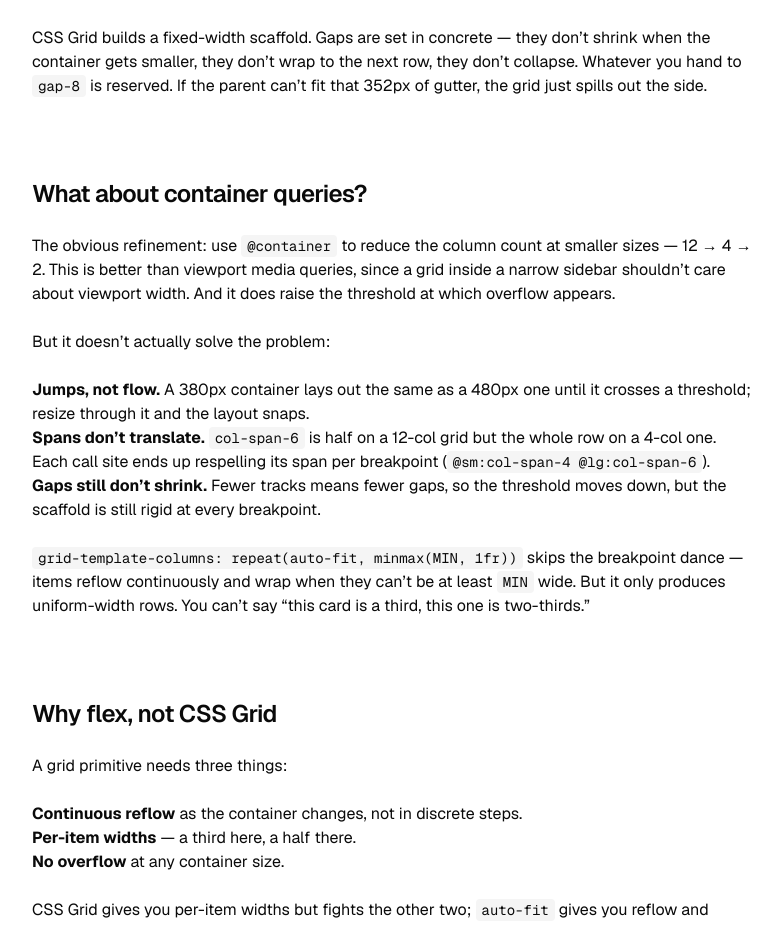
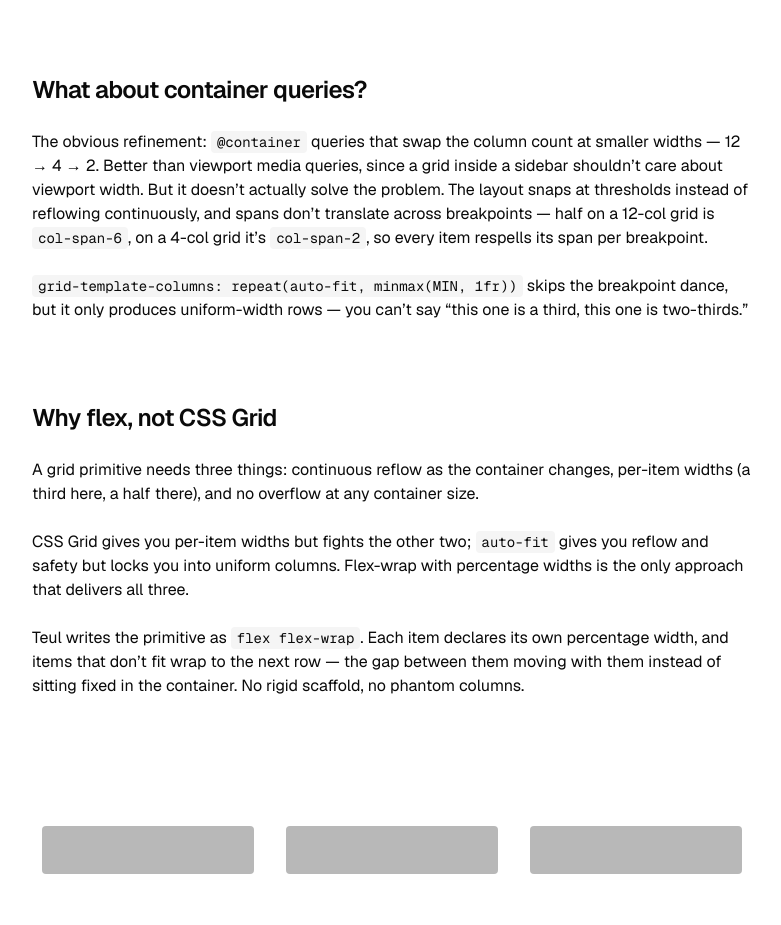
Before and after one commit to jooohyunpark/teul, a Next.js app: page /grid-problem in a window 1280 px wide. Shown: the part 1302-2227 px from the top of the page, without its empty margins (248-1029 px from the left). Built offline with nearby package versions, Linux system fonts and the light colour scheme.

Commit message:
Tighten grid-problem prose
Fold bullet lists into paragraphs in the container-queries and
"Why flex" sections, drop the redundant gap-rigidity callback that
repeated the scaffold point, and fix the col-span mapping example
(half on a 4-col grid is col-span-2, not col-span-6).

```diff
--- a/app/grid-problem/page.tsx
+++ b/app/grid-problem/page.tsx
@@ -70,10 +70,7 @@ export default function NotesPage() {
         <p>
           On most laptop viewports, a 12-column grid looks fine. Shrink the
           container below, though, and you&rsquo;ll see items push past the
-          right edge around 352px — and that&rsquo;s no coincidence. A
-          12-column grid has 11 gaps; at <code>gap-8</code> (32px each), the
-          gutters alone add up to 32 × 11 = 352px, leaving nothing for the
-          tracks themselves.
+          right edge around 352px.
         </p>
       </Block>
 
@@ -82,69 +79,43 @@ export default function NotesPage() {
       </Block>
 
       <Block>
-        <h2>Why it breaks</h2>
         <p>
           CSS Grid builds a fixed-width scaffold. Gaps are set in concrete —
           they don&rsquo;t shrink when the container gets smaller, they
-          don&rsquo;t wrap to the next row, they don&rsquo;t collapse.
-          Whatever you hand to <code>gap-8</code> is reserved. If the parent
-          can&rsquo;t fit that 352px of gutter, the grid just spills out the
-          side.
+          don&rsquo;t wrap to the next row, they don&rsquo;t collapse. For 12
+          columns, that&rsquo;s 11 gaps × 32px (<code>gap-8</code>) = 352px
+          of gutter, locked in. Narrower than that, and the grid spills.
         </p>
       </Block>
 
       <Block>
         <h2>What about container queries?</h2>
         <p>
-          The obvious refinement: use <code>@container</code> to reduce the
-          column count at smaller sizes — 12 &rarr; 4 &rarr; 2. This is better
-          than viewport media queries, since a grid inside a narrow sidebar
-          shouldn&rsquo;t care about viewport width. And it does raise the
-          threshold at which overflow appears.
+          The obvious refinement: <code>@container</code> queries that swap
+          the column count at smaller widths — 12 &rarr; 4 &rarr; 2. Better
+          than viewport media queries, since a grid inside a sidebar
+          shouldn&rsquo;t care about viewport width. But it doesn&rsquo;t
+          actually solve the problem. The layout snaps at thresholds instead
+          of reflowing continuously, and spans don&rsquo;t translate across
+          breakpoints — half on a 12-col grid is <code>col-span-6</code>, on
+          a 4-col grid it&rsquo;s <code>col-span-2</code>, so every item
+          respells its span per breakpoint.
         </p>
-        <p>But it doesn&rsquo;t actually solve the problem:</p>
-        <ul>
-          <li>
-            <strong>Jumps, not flow.</strong> A 380px container lays out the
-            same as a 480px one until it crosses a threshold; resize through it
-            and the layout snaps.
-          </li>
-          <li>
-            <strong>Spans don&rsquo;t translate.</strong>{" "}
-            <code>col-span-6</code> is half on a 12-col grid but the whole row
-            on a 4-col one. Each call site ends up respelling its span per
-            breakpoint (<code>@sm:col-span-4 @lg:col-span-6</code>).
-          </li>
-          <li>
-            <strong>Gaps still don&rsquo;t shrink.</strong> Fewer tracks means
-            fewer gaps, so the threshold moves down, but the scaffold is still
-            rigid at every breakpoint.
-          </li>
-        </ul>
         <p>
           <code>grid-template-columns: repeat(auto-fit, minmax(MIN, 1fr))</code>{" "}
-          skips the breakpoint dance — items reflow continuously and wrap when
-          they can&rsquo;t be at least <code>MIN</code> wide. But it only
-          produces uniform-width rows. You can&rsquo;t say &ldquo;this card is a
-          third, this one is two-thirds.&rdquo;
+          skips the breakpoint dance, but it only produces uniform-width rows
+          — you can&rsquo;t say &ldquo;this one is a third, this one is
+          two-thirds.&rdquo;
         </p>
       </Block>
 
       <Block>
         <h2>Why flex, not CSS Grid</h2>
-        <p>A grid primitive needs three things:</p>
-        <ol>
-          <li>
-            <strong>Continuous reflow</strong> as the container changes, not in
-            discrete steps.
-          </li>
-          <li>
-            <strong>Per-item widths</strong> — a third here, a half there.
-          </li>
-          <li>
-            <strong>No overflow</strong> at any container size.
-          </li>
-        </ol>
+        <p>
+          A grid primitive needs three things: continuous reflow as the
+          container changes, per-item widths (a third here, a half there),
+          and no overflow at any container size.
+        </p>
         <p>
           CSS Grid gives you per-item widths but fights the other two;{" "}
           <code>auto-fit</code> gives you reflow and safety but locks you into
```
